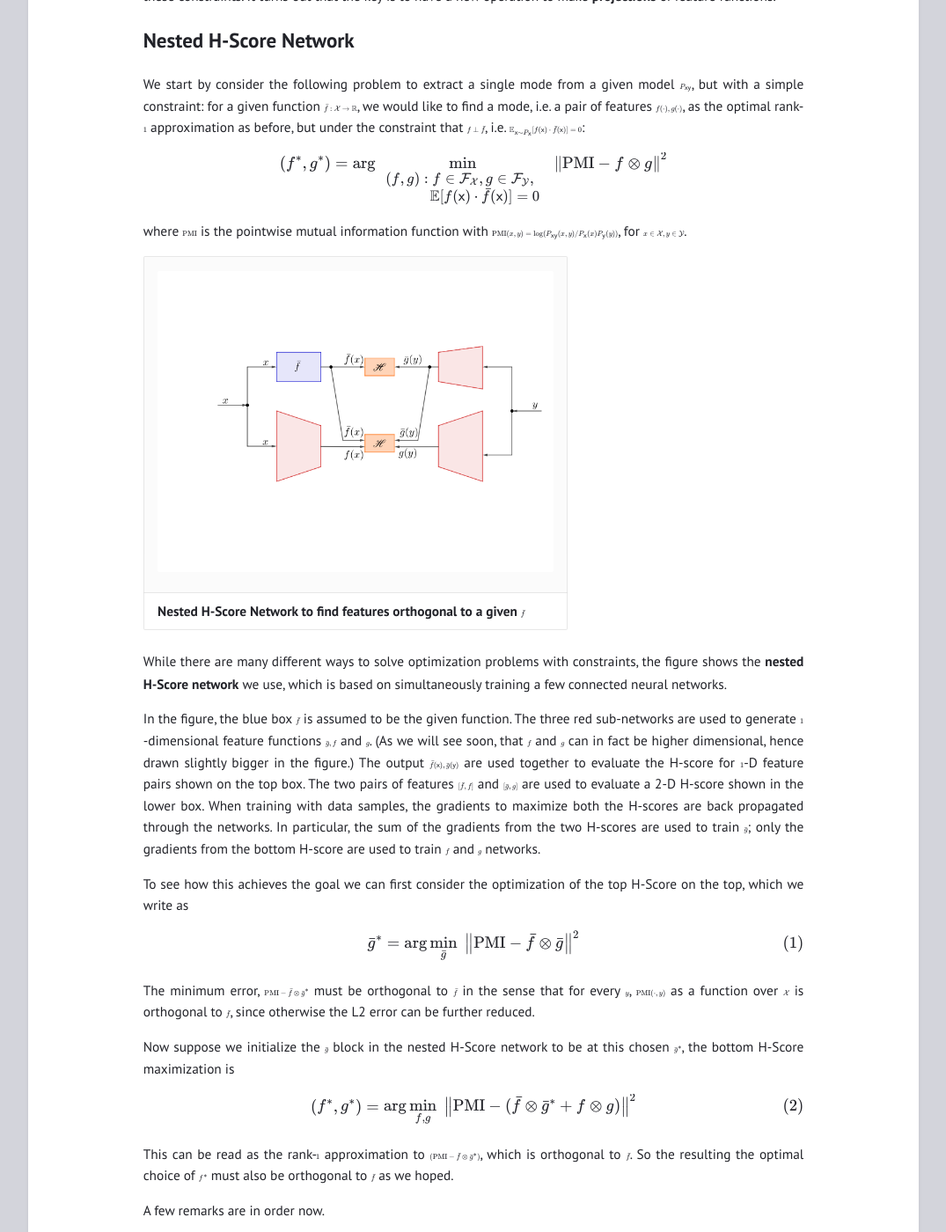
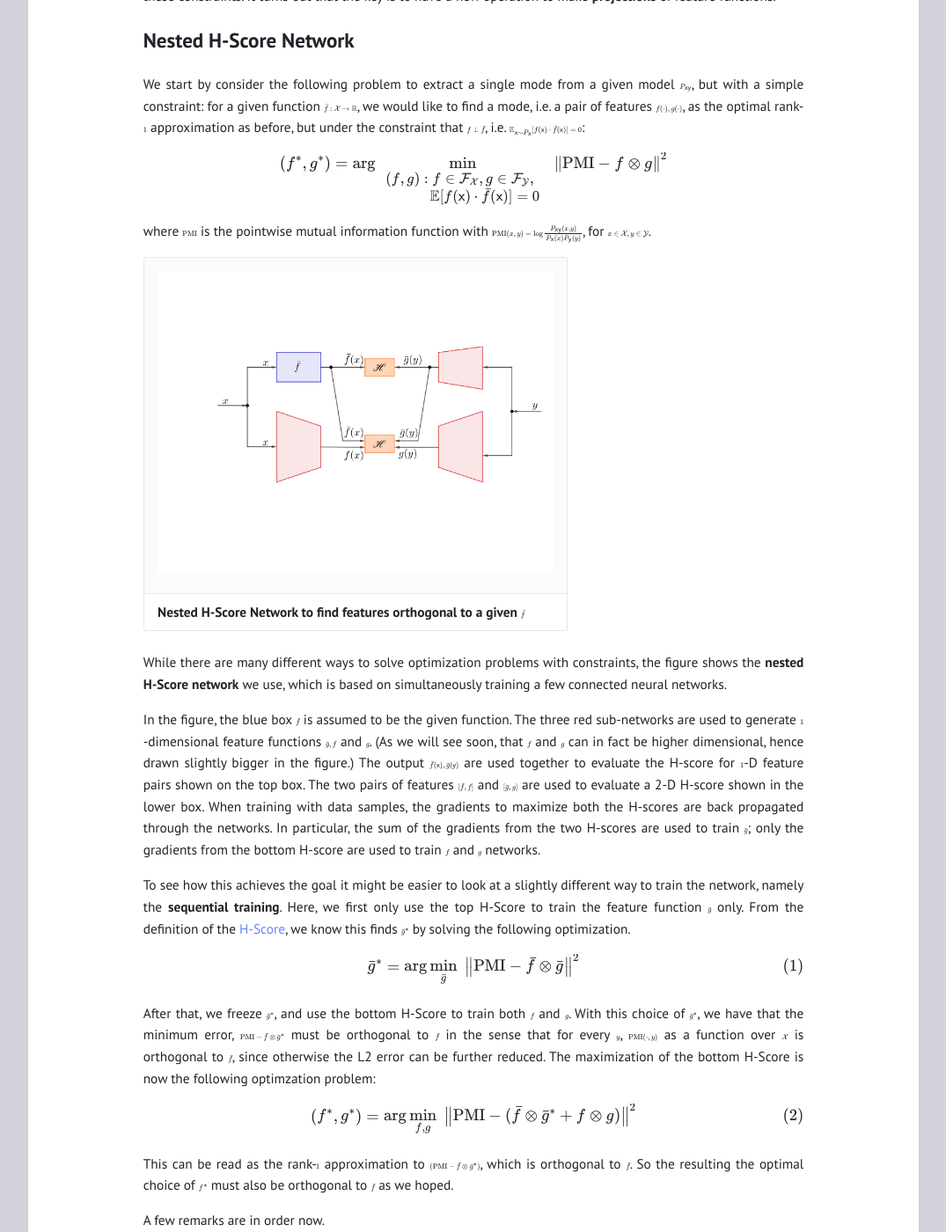
Before and after one commit to gilearning/gilearning.github.io, a Jekyll site: the page built from _posts/2022-09-08-NestedHScore.md, in a window 1280 px wide and 1400 px high, scrolled down 2036 px. Shown: the whole window at 88% size, without its empty margins (102-1177 px from the left). Built offline with Jekyll 4.4.1, drawn with Linux system fonts in a browser that asks for light colours; formulas are drawn with MathJax 3.

Commit message:
editing the training method.

```diff
--- a/_posts/2022-09-08-NestedHScore.md
+++ b/_posts/2022-09-08-NestedHScore.md
@@ -57,7 +57,7 @@ $$
 (f^\ast, g^\ast) = \arg\min_{\small{\begin{array}{l}(f, g): f\in \mathcal {F_X}, g \in \mathcal {F_Y}, \\ \qquad \quad \mathbb E[f(\mathsf x)\cdot \bar{f}(\mathsf x)]=0\end{array}}} \; \left\Vert \mathrm{PMI} - f \otimes g \right\Vert^2
 $$
 
-where $\mathrm{PMI}$ is the pointwise mutual information function with $\mathrm{PMI} (x,y) = \log (P_{\mathsf {xy}}(x,y) / P_\mathsf x(x)P_\mathsf y(y))$, for $x\in \mathcal X, y \in \mathcal Y$.
+where $\mathrm{PMI}$ is the pointwise mutual information function with $\mathrm{PMI} (x,y) = \log \frac{P_{\mathsf {xy}}(x,y)}{ P_\mathsf x(x)P_\mathsf y(y)}$, for $x\in \mathcal X, y \in \mathcal Y$.
 
 |![test image](/assets/nested H2.png){: width="450" }|
 |<b> Nested H-Score Network to find features orthogonal to a given $\bar{f}$ </b>|
@@ -66,7 +66,7 @@ While there are many different ways to solve optimization problems with constrai
 
 In the figure, the blue box $\bar{f}$ is assumed to be the given function. The three red sub-networks are used to generate $1$-dimensional feature functions $\bar{g}, f$ and  $g$. (As we will see soon, that $f$ and $g$ can in fact be higher dimensional, hence drawn slightly bigger in the figure.) The output $\bar{f}(\mathsf x), \bar{g}(\mathsf y)$ are used together to evaluate the H-score for $1$-D feature pairs shown on the top box. The two pairs of features $[\bar{f}, f]$ and $[\bar{g}, g]$ are used to evaluate a 2-D H-score shown in the lower box. When training with data samples, the gradients to maximize both the H-scores are back propagated through the networks. In particular, the sum of the gradients from the two H-scores are used to train $\bar{g}$; only the gradients from the bottom H-score are used to train $f$ and $g$ networks.
 
-To see how this achieves the goal we can first consider the optimization of the top H-Score on the top, which we write as
+To see how this achieves the goal it might be easier to look at a slightly different way to train the network, namely the **sequential training**. Here, we first only use the top H-Score to train the feature function $\bar{g}$ only. From the definition of the [H-Score](https://gilearning.github.io/HScore/), we know this finds $\bar{g}^\ast$ by solving the following optimization.
 
 $$
 \begin{align}
@@ -74,9 +74,7 @@ $$
 \end{align}
 $$
 
-The minimum error, $\mathrm{PMI} - \bar{f} \otimes \bar{g}^\ast$ must be orthogonal to $\bar{f}$ in the sense that for every $y$, $\mathrm{PMI}(\cdot, y)$ as a function over $\mathcal X$ is orthogonal to $\bar{f}$, since otherwise the L2 error can be further reduced.
-
-Now suppose we initialize the $\bar{g}$ block in the nested H-Score network to be at this chosen $\bar{g}^\ast$, the bottom H-Score maximization is
+After that, we freeze $\bar{g}^\ast$, and use the bottom H-Score to train both $f$ and $g$. With this choice of $\bar{g}^\ast$, we have that the minimum error, $\mathrm{PMI} - \bar{f} \otimes \bar{g}^\ast$ must be orthogonal to $\bar{f}$ in the sense that for every $y$, $\mathrm{PMI}(\cdot, y)$ as a function over $\mathcal X$ is orthogonal to $\bar{f}$, since otherwise the L2 error can be further reduced. The maximization of the bottom H-Score is now the following optimzation problem:
 
 $$
 \begin{align}
@@ -85,6 +83,13 @@ $$
 $$
 
 This can be read as the rank-$1$ approximation to $(\mathrm{PMI}- \bar{f}\otimes \bar{g}^\ast)$, which is orthogonal to $\bar{f}$. So the resulting the optimal choice of $f^\ast$ must also be orthogonal to $\bar{f}$ as we hoped.
+
+
+
+
+
+
+
 
 A few remarks are in order now.
 
```
